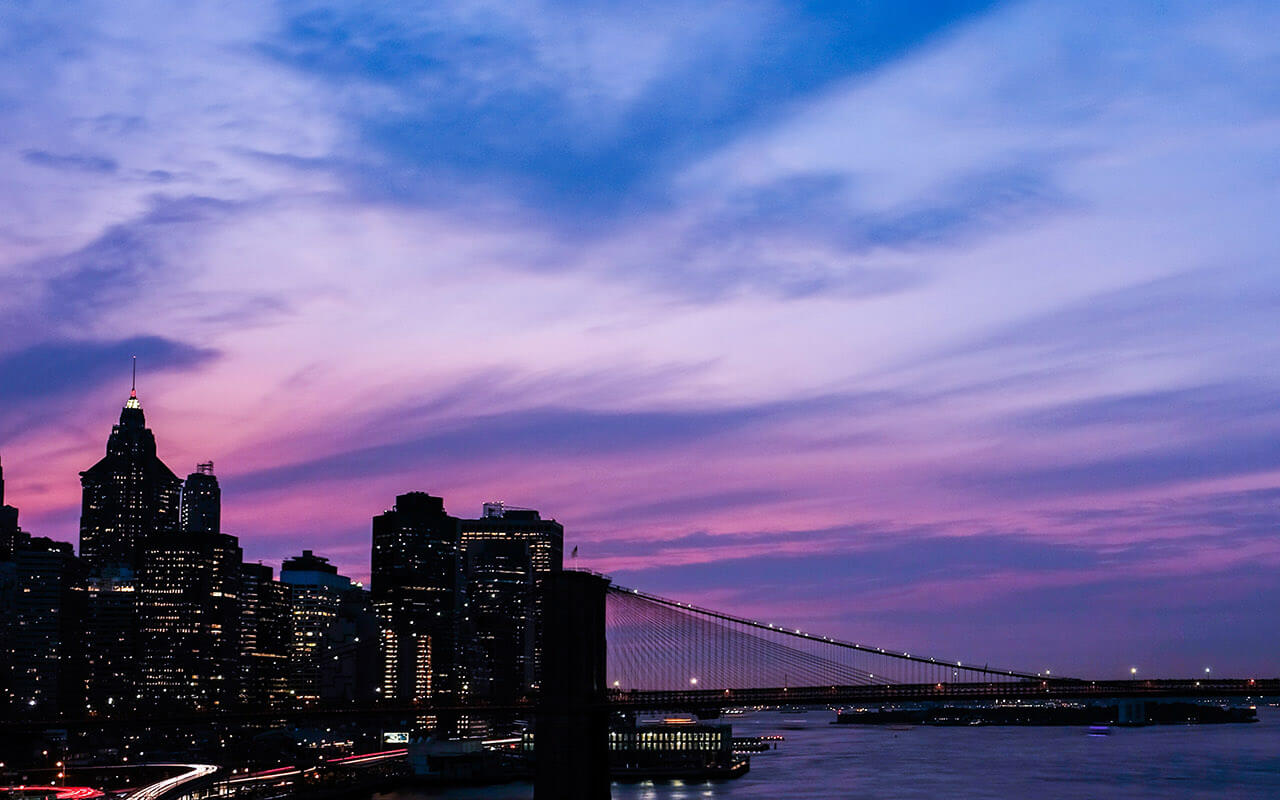
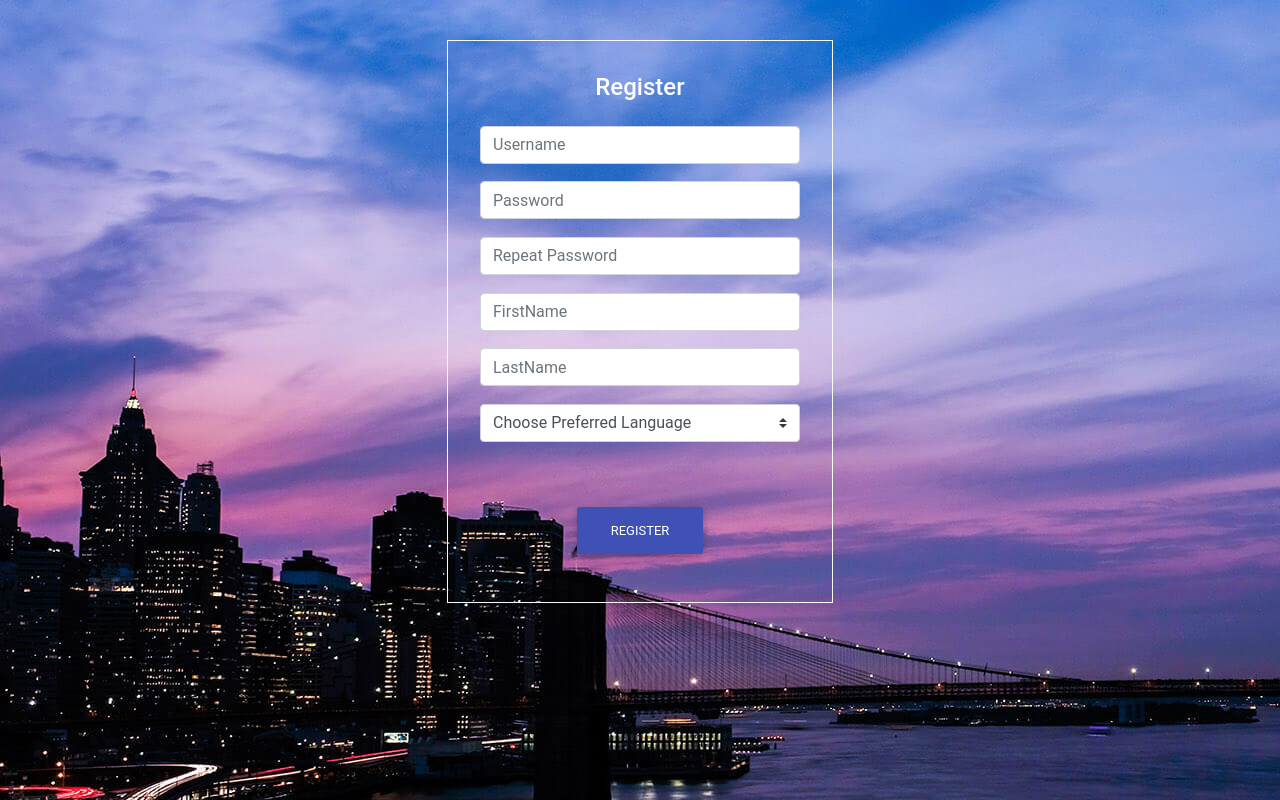
Before and after one commit to lodz-university-of-technology-masi/dropdatabase, a plain HTML site: page view-layer/register.html in a window 1280 px wide. Drawn offline with nearby package versions, Linux system fonts and the light colour scheme.

Commit message:
Add register page

```diff
--- a/view-layer/css/main.css
+++ b/view-layer/css/main.css
@@ -7,7 +7,8 @@ body {
     background-image: url("../assets/loginBackground.jpg");
 }
 
-.div-form {
+/*----- SIGN IN PAGE -----*/
+.sign-div {
     margin: 5rem auto !important;
     color: #fff !important;
 }
@@ -19,7 +20,7 @@ body {
 }
 
 .sign-header {
-    margin-bottom: 1.5rem !important;
+    margin-bottom: 2rem !important;
 }
 
 .sign-input {
@@ -33,7 +34,7 @@ body {
 }
 
 @media (max-width: 600px) {
-    .div-form {
+    .sign-div {
         margin-left: 1rem !important;
         margin-right: 1rem !important;
     }
@@ -46,3 +47,45 @@ body {
         width: 15rem !important;
     }
 }
+
+/*----- REGISTER IN PAGE -----*/
+.register-div {
+    margin: 2.5rem auto !important;
+    color: #fff !important;
+}
+
+.register-form {
+    text-align: center !important;
+    border: 1px solid #f8f9fa !important;
+    padding: 2rem !important;
+}
+
+.register-header {
+    margin-bottom: 1.5rem !important;
+}
+
+.register-input {
+    width: 20rem !important;
+    margin-bottom: 1.1rem !important;
+    display: block;
+}
+
+.register-button {
+    margin-top: 3rem !important;
+    margin-bottom: 1rem !important;
+}
+
+@media (max-width: 600px) {
+    .register-div {
+        margin-left: 1rem !important;
+        margin-right: 1rem !important;
+    }
+
+    .register-form {
+        padding: 1rem !important;
+    }
+
+    .register-input {
+        width: 15rem !important;
+    }
+}
--- a/view-layer/register.html
+++ b/view-layer/register.html
@@ -40,6 +40,33 @@
   <!-------------------- BODY SECTION -------------------->
   <body>
 
+    <main class="container">
+      <div class="row justify-content-center register-div">
+        <form class="register-form" action="#!">
+          <header class="h4 register-header">Register</header>
+
+          <input type="text" id="inputUsername"
+                 class="form-control register-input" placeholder="Username">
+          <input type="password" id="inputPassword"
+                 class="form-control register-input" placeholder="Password">
+          <input type="password" id="inputRepeatPassword"
+                 class="form-control register-input" placeholder="Repeat Password">
+          <input type="text" id="inputFirstName"
+                 class="form-control register-input" placeholder="FirstName">
+          <input type="text" id="inputLastName"
+                 class="form-control register-input" placeholder="LastName">
+
+          <select class="browser-default custom-select register-input" id="langSelect">
+            <option value="" disabled selected>Choose Preferred Language</option>
+            <option value="eng">English</option>
+            <option value="pl">Polish</option>
+          </select>
+
+          <button class="btn btn-indigo register-button" type="submit">Register</button>
+        </form>
+      </div>
+    </main>
+
     <!-------------------- SCRIPT SECTION -------------------->
     <script
         src="https://cdnjs.cloudflare.com/ajax/libs/jquery/3.4.1/jquery.min.js">
```
Also changed, not shown: view-layer/login.html (+2 -2 lines).
